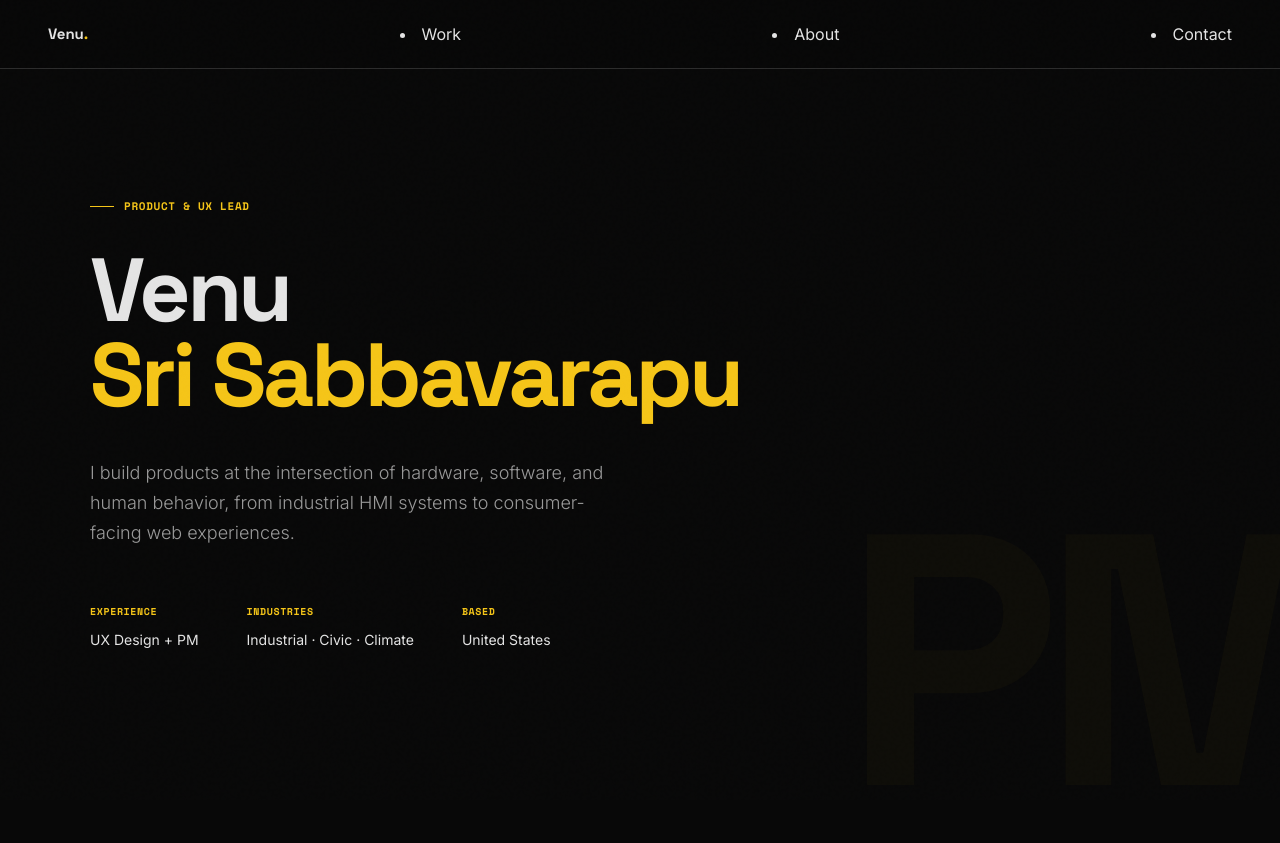
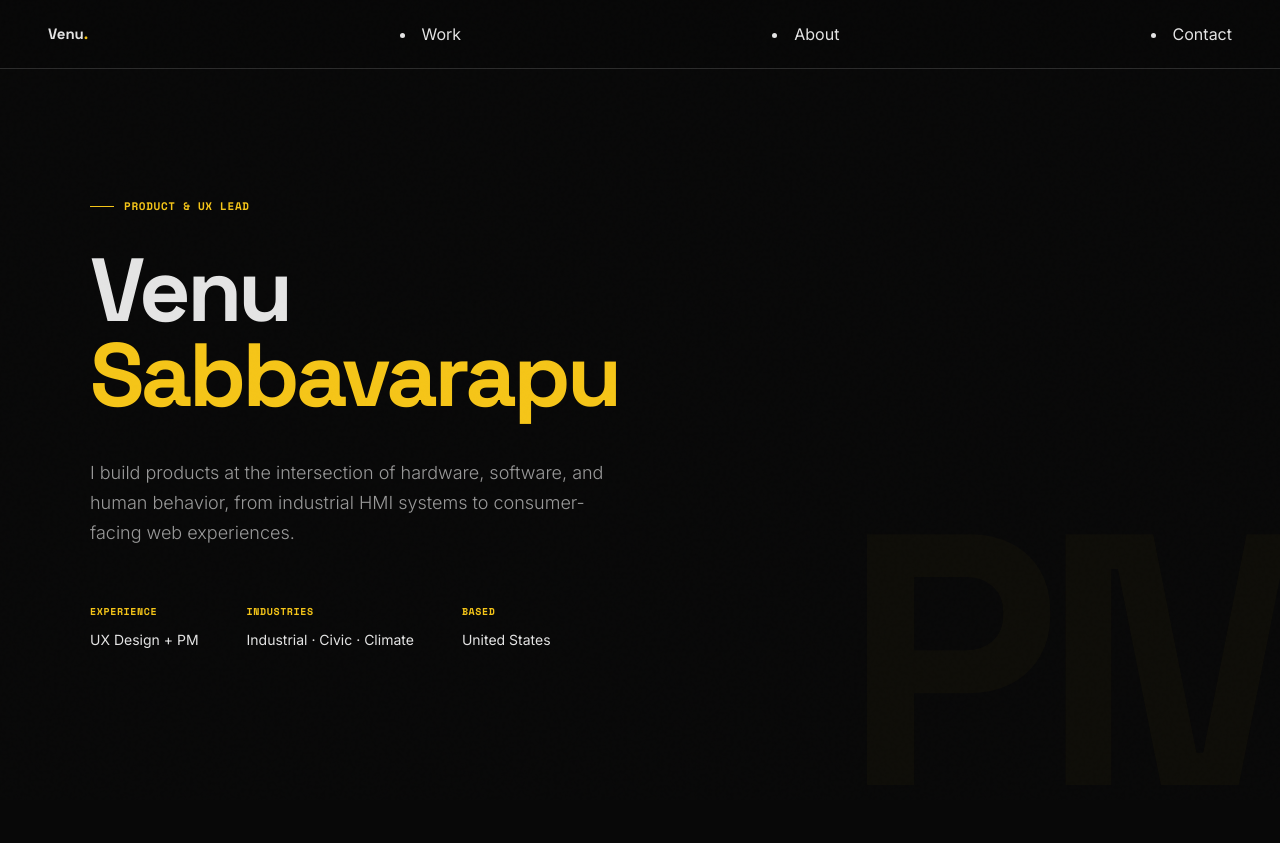
Before and after one commit to svenuss/svenuss.github.io, a plain HTML site: page index.html in a window 1280 px wide. Shown: the top 843 px of the page. Drawn offline with nearby package versions, Linux system fonts and the light colour scheme.

Commit message:
deploy: 7aad81688a9fb5244ff0f097e6340595b54d9bd0

```diff
--- a/index.html
+++ b/index.html
@@ -3,7 +3,7 @@
 <head>
 <meta charset="UTF-8">
 <meta name="viewport" content="width=device-width, initial-scale=1.0">
-<title>Venu Sri Sabbavarapu — Product & UX Lead</title>
+<title>Venu Sabbavarapu — Product & UX Lead</title>
 <link href="https://fonts.googleapis.com/css2?family=Space+Grotesk:wght@400;500;600;700&family=Inter:wght@300;400;500&family=Space+Mono:wght@400;700&display=swap" rel="stylesheet">
 <style>
 
@@ -244,7 +244,7 @@ footer p { font-size: 12px; color: var(--muted); margin-bottom: 0; }
   <div class="hero-bg">PM</div>
   <div class="hero-inner">
     <div class="hero-tag">Product & UX Lead</div>
-    <h1>Venu<span class="accent">Sri Sabbavarapu</span></h1>
+    <h1>Venu<span class="accent">Sabbavarapu</span></h1>
     <p class="hero-desc">I build products at the intersection of hardware, software, and human behavior, from industrial HMI systems to consumer-facing web experiences.</p>
     <div class="hero-stats">
       <div class="hero-stat"><label>Experience</label><span>UX Design + PM</span></div>
@@ -324,7 +324,7 @@ footer p { font-size: 12px; color: var(--muted); margin-bottom: 0; }
 </section>
 
 <footer>
-  <p>© 2025 Venu Sri Sabbavarapu</p>
+  <p>© 2025 Venu Sabbavarapu</p>
   <p>Product Manager · UX Lead </p>
 </footer>
 
```
